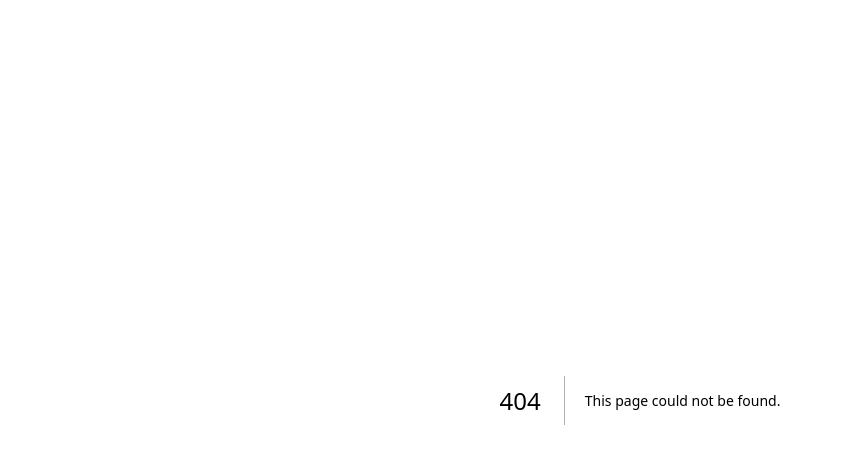
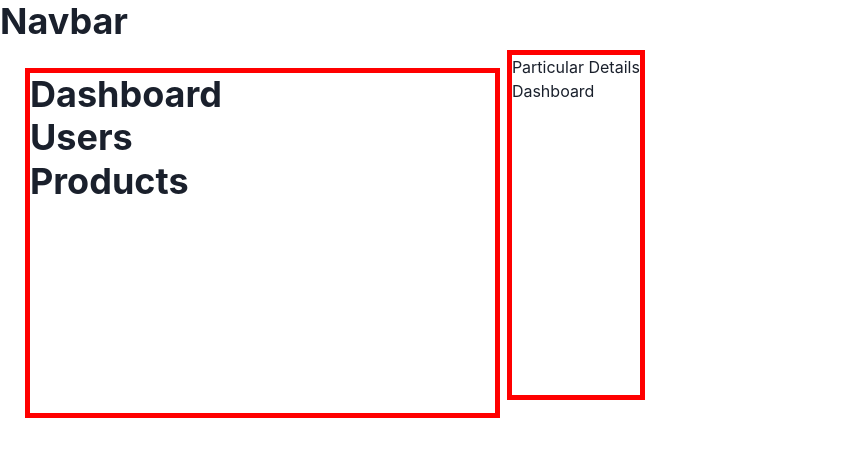
Before and after one commit to NaziaSayyad/available-carriage-8679, a Next.js app in the folder project/: page /admin/pannel in a window 1280 px wide. Before the commit this address had no page. Shown: the top 464 px of the page, without its empty margins (0-841 px from the left). Built offline with nearby package versions, Linux system fonts and the light colour scheme.

Commit message:
admin work

```diff
--- /dev/null
+++ b/project/component/Admin Navbar/Navbar.jsx
@@ -0,0 +1,8 @@
+import { Heading } from "@chakra-ui/layout"
+
+const Admin_nav = () =>{
+    return(
+        <Heading> Navbar </Heading>
+    )
+}
+export default Admin_nav
--- /dev/null
+++ b/project/component/Admin/pannel.jsx
@@ -0,0 +1,46 @@
+import { Box, Container, Flex, Heading } from "@chakra-ui/layout";
+import Link from "next/link";
+import React from "react";
+import Sidebar from "../Admin_Sidebar/sidebar";
+
+const AdminPannel = () =>{
+    return(
+        // Navbar will come here
+       <>
+        <Box>
+            <h1> Dashboard </h1>
+            {/* <Sidebar /> */}
+           {/* <Flex>
+                <Box style={
+                        {
+                            border:"5px solid red",
+                            width:'500px',
+                            marginLeft: '5%',
+                            height :'350px',
+                            marginTop : '5%'
+                        }
+                        }
+                >
+                    <Sidebar />
+                </Box>
+                <Box style={
+                        {
+                            border:"5px solid red",
+                            width:'100%',
+                            marginLeft: '5%',
+                            height :'350px',
+                            marginTop : '5%',
+                            marginRight :'5%'
+
+                        }
+                        }
+                >
+                    Particular Details
+                </Box>
+        </Flex> */}
+        </Box>
+        </>
+
+    )
+}
+export default AdminPannel
--- /dev/null
+++ b/project/component/Admin_Sidebar/sidebar.jsx
@@ -0,0 +1,36 @@
+import { Box, Flex, Heading } from "@chakra-ui/layout";
+import Link from "next/link";
+
+export default function (){
+    return(
+        <>
+        <Box>
+           <Flex>
+                <Box style={
+                        {
+                            border:"5px solid red",
+                            width:'500px',
+                            marginLeft: '5%',
+                            height :'350px',
+                            marginTop : '5%'
+                        }
+                        }
+                >
+                    <Heading>  <Link href='pannel'> Dashboard </Link> </Heading>
+                    <Heading> <Link href='allusers'> Users  </Link></Heading>
+                    <Heading> <Link href='product'> Products</Link>  </Heading>
+                </Box>
+
+        </Flex>
+        </Box>
+        {/* <div className="users">
+
+           <Heading><Link >All Users Details </Link> </Heading>
+          </div>
+
+          <div className="products">
+           <Heading><Link href='product'> All products Details </Link>  </Heading>
+          </div> */}
+        </>
+    )
+}
--- a/project/pages/_app.js
+++ b/project/pages/_app.js
@@ -1,7 +1,11 @@
 import '../styles/globals.css'
-
+import { ChakraProvider } from "@chakra-ui/react";
 function MyApp({ Component, pageProps }) {
-  return <Component {...pageProps} />
+  return (
+    <ChakraProvider>
+    <Component {...pageProps} />
+     </ChakraProvider>
+  )
 }
 
 export default MyApp
--- /dev/null
+++ b/project/pages/admin/pannel.js
@@ -0,0 +1,41 @@
+import { Box, Flex } from "@chakra-ui/layout";
+import Admin_nav from "../../component/Admin Navbar/Navbar";
+import AdminPannel from "../../component/Admin/pannel";
+import Sidebar from "../../component/Admin_Sidebar/sidebar";
+
+
+export default function (req, res){
+       return(
+        <>
+
+        <Admin_nav />
+
+        <Box>
+              <Flex>
+                     <Box>
+                            <Sidebar />
+                     </Box>
+                     <Box>
+                     <Box style={
+                        {
+                            border:"5px solid red",
+                            width:'100%',
+                            marginLeft: '5%',
+                            height :'350px',
+                            marginTop : '5%',
+                            marginRight :'5%'
+
+                        }
+                        }
+                >
+                    Particular Details
+                    <AdminPannel />
+                </Box>
+
+                     </Box>
+              </Flex>
+        </Box>
+        </>
+       )
+
+}
--- a/project/pages/index.js
+++ b/project/pages/index.js
@@ -3,8 +3,7 @@
 export default function Home() {
   return (
    <>
-    <h1> Product Page </h1>
-    <h2> This is the landing page  </h2>
+    {/* <h1> Landing page </h1> */}
     </>
   )
 }
```
Also changed, not shown: project/component/Admin/All users.jsx (added, +12 -0 lines), project/component/Admin/AllProducts.jsx (added, +10 -0 lines), project/pages/admin/allusers.js (added, +13 -0 lines), project/pages/admin/product.js (added, +11 -0 lines), project/pages/product/index.js (added, +25 -0 lines).
